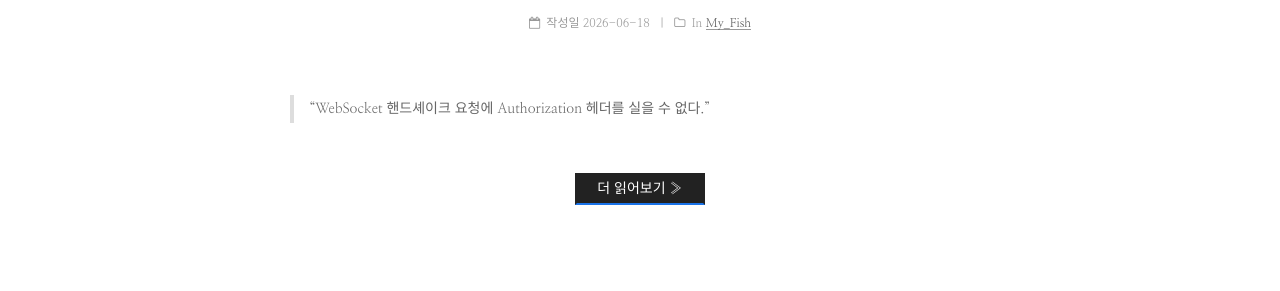
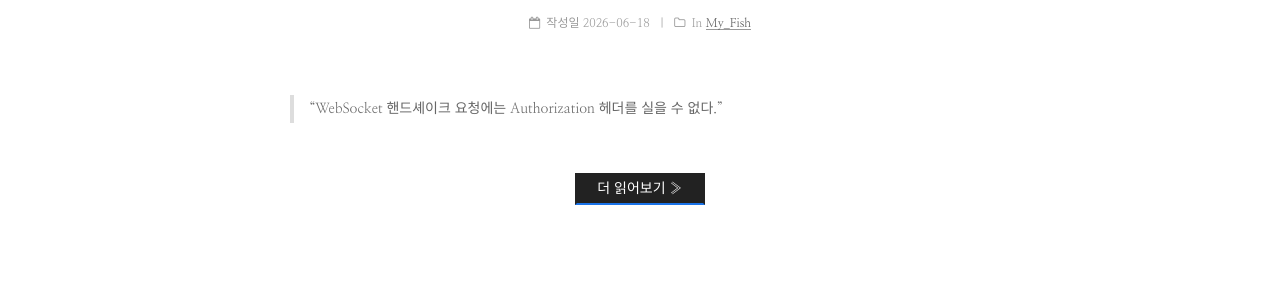
Before and after one commit to xoxoisme/xoxoisme.github.io, a Jekyll site: the page built from index.html, in a window 1280 px wide. Shown: the part 408-699 px from the top of the page. Built offline with Jekyll 4.4.1, drawn with Linux system fonts in a browser that asks for light colours; the list of posts is cut into pages by our own code.

Commit message:
add: 우리집 물꼬기 트러블슈팅 작성

```diff
--- a/_posts/My_Fish/2026-06-18-Stomp_jwt_no_authorization.md
+++ b/_posts/My_Fish/2026-06-18-Stomp_jwt_no_authorization.md
@@ -9,7 +9,7 @@ tags:
 - Trouble Shooting
 ---
 
-> "WebSocket 핸드셰이크 요청에 Authorization 헤더를 실을 수 없다."
+> "WebSocket 핸드셰이크 요청에는 Authorization 헤더를 실을 수 없다."
 
 ---
 
```
